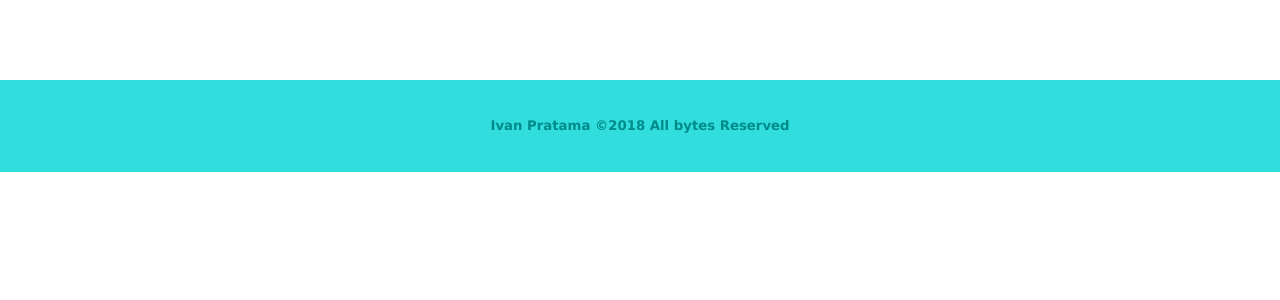
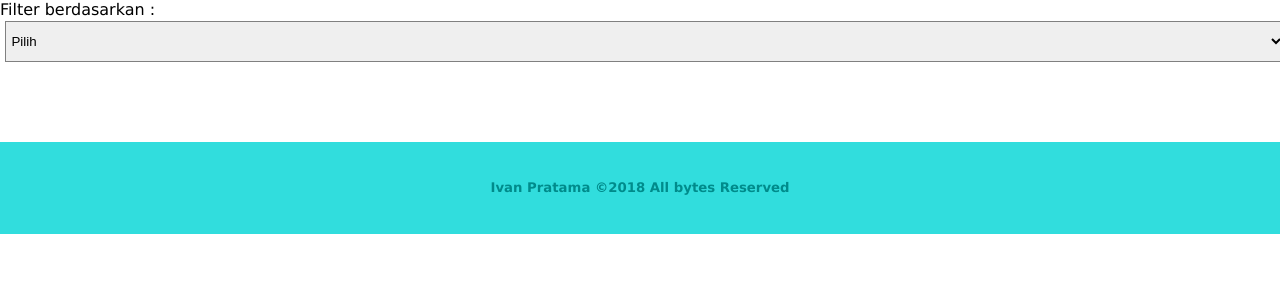
Before and after one commit to devandev/library-system-php-native, a PHP site: page /view/admin/admin_home.php in a window 1280 px wide. Shown: the part 224-524 px from the top of the page. Run offline with PHP 8.4, Linux system fonts and the light colour scheme; the template is opened without the code that fills it, so the values that code supplies are empty; the visitor is signed in with stand-in values (Sample User, id 1).

Commit message:
insert some code to create a form for filtering the peminjaman data to database

```diff
--- a/view/admin/admin_home.php
+++ b/view/admin/admin_home.php
@@ -4,7 +4,6 @@
     if($_SESSION["id"] == ""){
         header("location:../../index.php");
     }
-
 ?>
 <!DOCTYPE html>
 <html lang="en">
@@ -35,7 +34,14 @@
         </ul>
     </nav>
     <?php include_once("../header.php") ?>
-
+    <form id="admin" method="post">
+        <label>Filter berdasarkan :</label>
+        <select name="filter" id="filter">
+            <option disabled selected>Pilih</option>
+            <option>All</option>
+            <option>Expired</option>
+        </select>
+    </form>
     <div class="container">
 
     </div>
```
